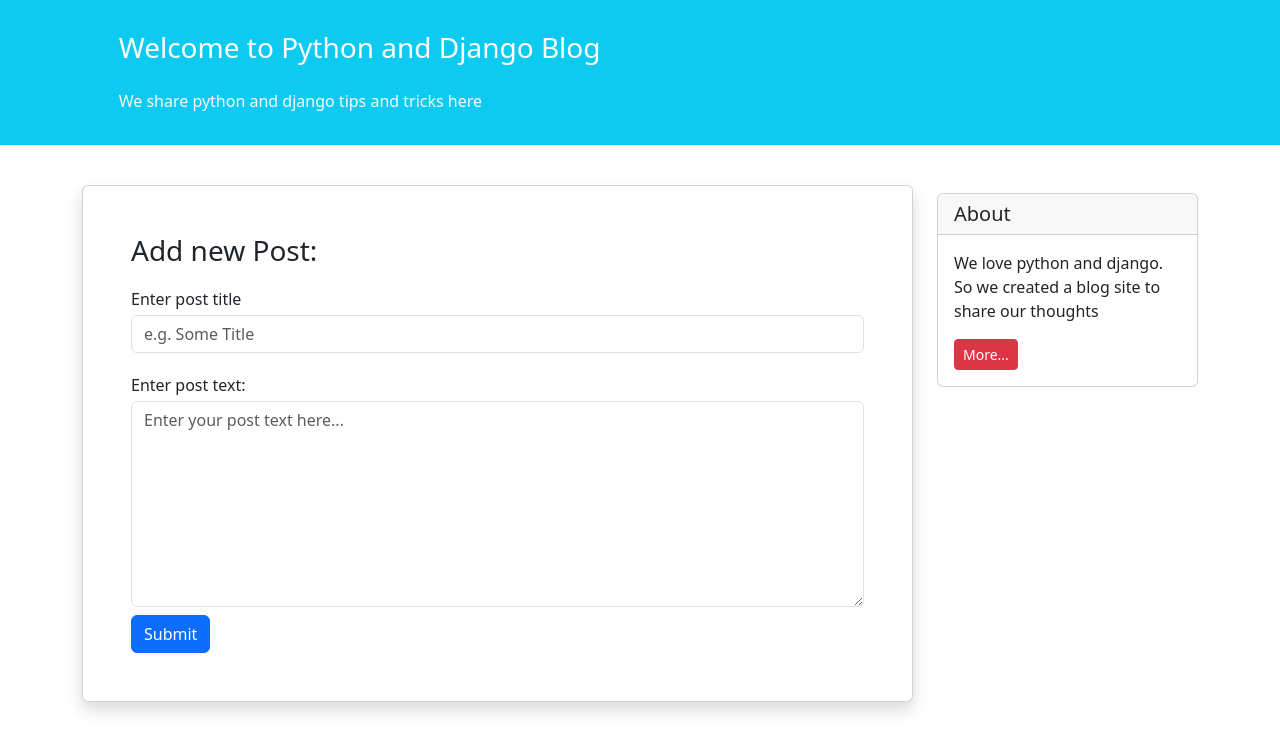
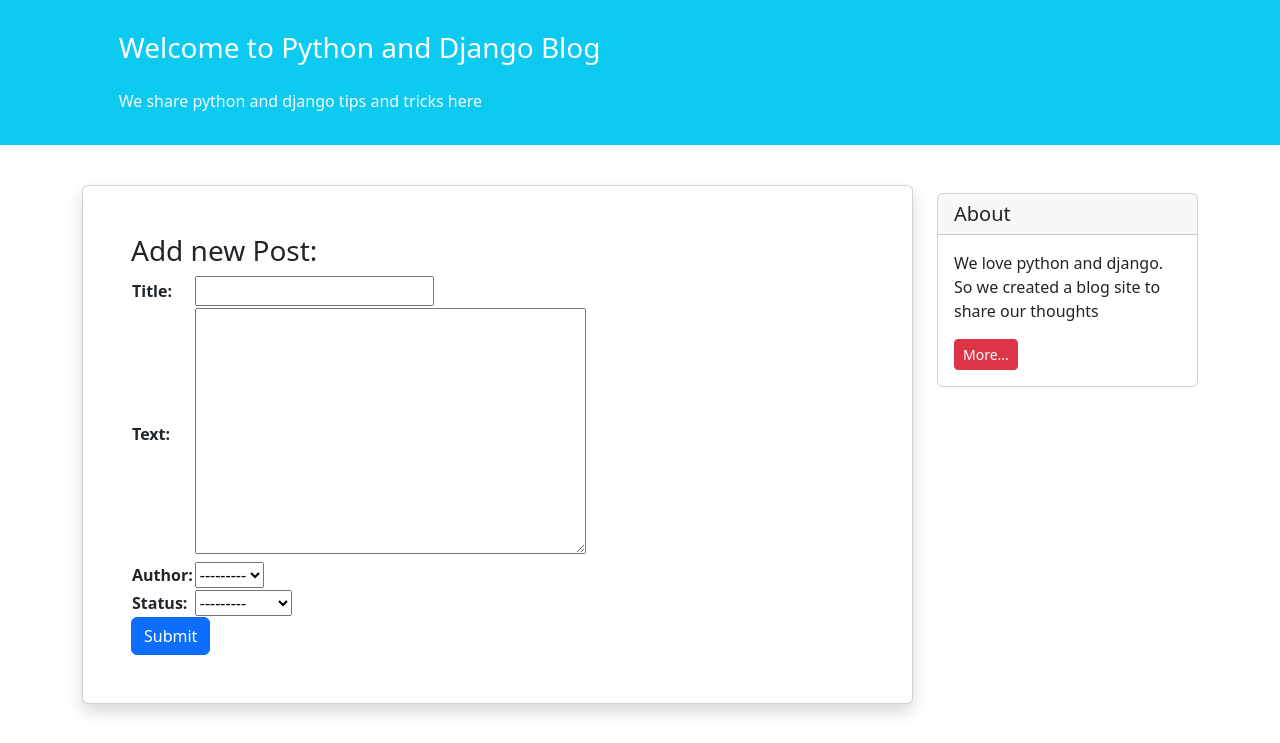
Before and after one commit to VahidRajabi-2000-5/WebLog, a Django app: page /blog/create/ in a window 1280 px wide. Shown: the part 57-800 px from the top of the page. Run offline with Django 4.2, Linux system fonts and the light colour scheme.

Commit message:
create DjangoForm and Redirect get_absolute_url

```diff
--- /dev/null
+++ b/blog/forms.py
@@ -0,0 +1,14 @@
+from django import forms
+
+from .models import Post
+
+
+class NewPostForm(forms.ModelForm):
+    class Meta:
+        model = Post
+        fields = [
+            'title',
+            'text',
+            'author',
+            'status',
+        ]
--- a/blog/models.py
+++ b/blog/models.py
@@ -1,4 +1,5 @@
 from django.db import models
+from django.shortcuts import reverse
 
 
 class Post(models.Model):
@@ -14,7 +15,8 @@ class Post(models.Model):
     datetime_modified = models.DateTimeField(auto_now=True)
     status = models.CharField(max_length=3,choices=STATUS_CHOICES)
 
-
-
     def __str__(self):
         return self.title
+
+    def get_absolute_url(self):
+        return reverse("post_detail", kwargs={"pk": self.pk})
--- a/blog/templates/blog/post_create.html
+++ b/blog/templates/blog/post_create.html
@@ -9,24 +9,9 @@
         <h3>Add new Post:</h3>
         <form method="POST">
           {% csrf_token %}
-          <div class="form-group py-2">
-            <label class="py-1">Enter post title</label>
-            <input
-              type="text"
-              class="form-control"
-              placeholder="e.g. Some Title"
-              name="title"
-            />
-          </div>
-          <div class="form-group py-2">
-            <label class="py-1">Enter post text:</label>
-            <textarea
-              class="form-control"
-              name="text"
-              rows="8"
-              placeholder="Enter your post text here..."
-            ></textarea>
-          </div>
+          <table>
+            {{form.as_table}}
+          </table>
           <button type="submit" class="btn btn-primary">Submit</button>
         </form>
       </div>
--- a/blog/views.py
+++ b/blog/views.py
@@ -1,8 +1,9 @@
-from django.shortcuts import render,get_object_or_404
+from django.shortcuts import render,get_object_or_404,redirect,reverse
 from django.contrib.auth.models import User
 
 
 from .models import Post
+from .forms import NewPostForm
 
 def post_list_view(request):
     posts = Post.objects.filter(status='Pub').order_by('-datetime_modified')
@@ -20,16 +21,15 @@ def post_detail_view(request,pk):
 # =======================
 
 def post_create_view(request):
-    if request.method =="POST":
-        print("POST Request")
-        post_title = request.POST.get('title')
-        post_text = request.POST.get('text')
+    if request.method =='POST':
+        form = NewPostForm(request.POST)
+        if form.is_valid():
+            # instance=form.save()
+            post = form.save()
+            # post_id = form.instance.pk
+            form =NewPostForm()
+            return redirect(post.get_absolute_url())
+    else:
+        form = NewPostForm()
 
-        user = User.objects.all()[0]
-
-        Post.objects.create(title=post_title,text=post_text,author=user,status='Pub')
-
-    else:
-        print("GET Request")
-
-    return render(request,'blog/post_create.html',)
+    return render(request,'blog/post_create.html',{'form':form})
```
